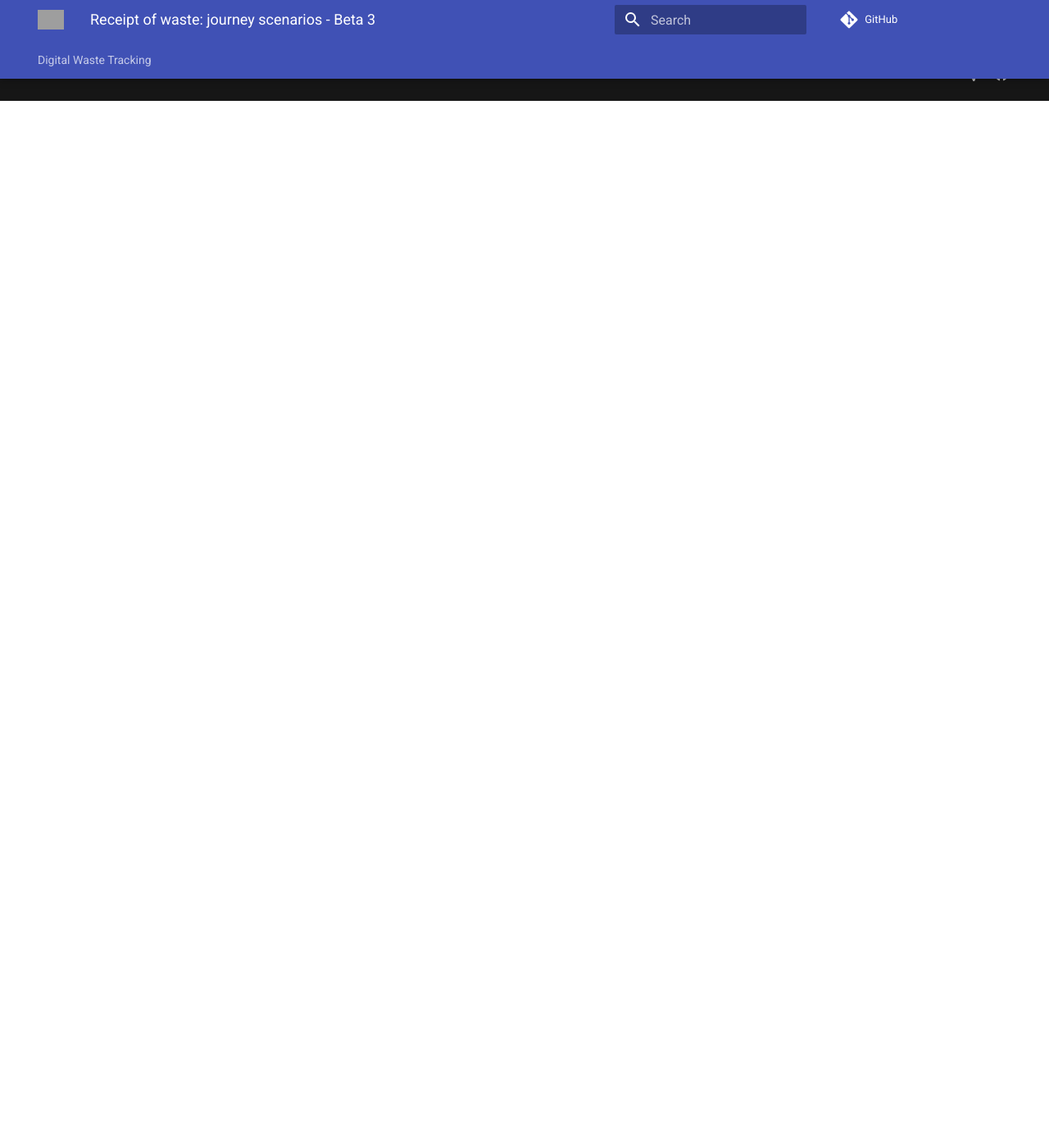
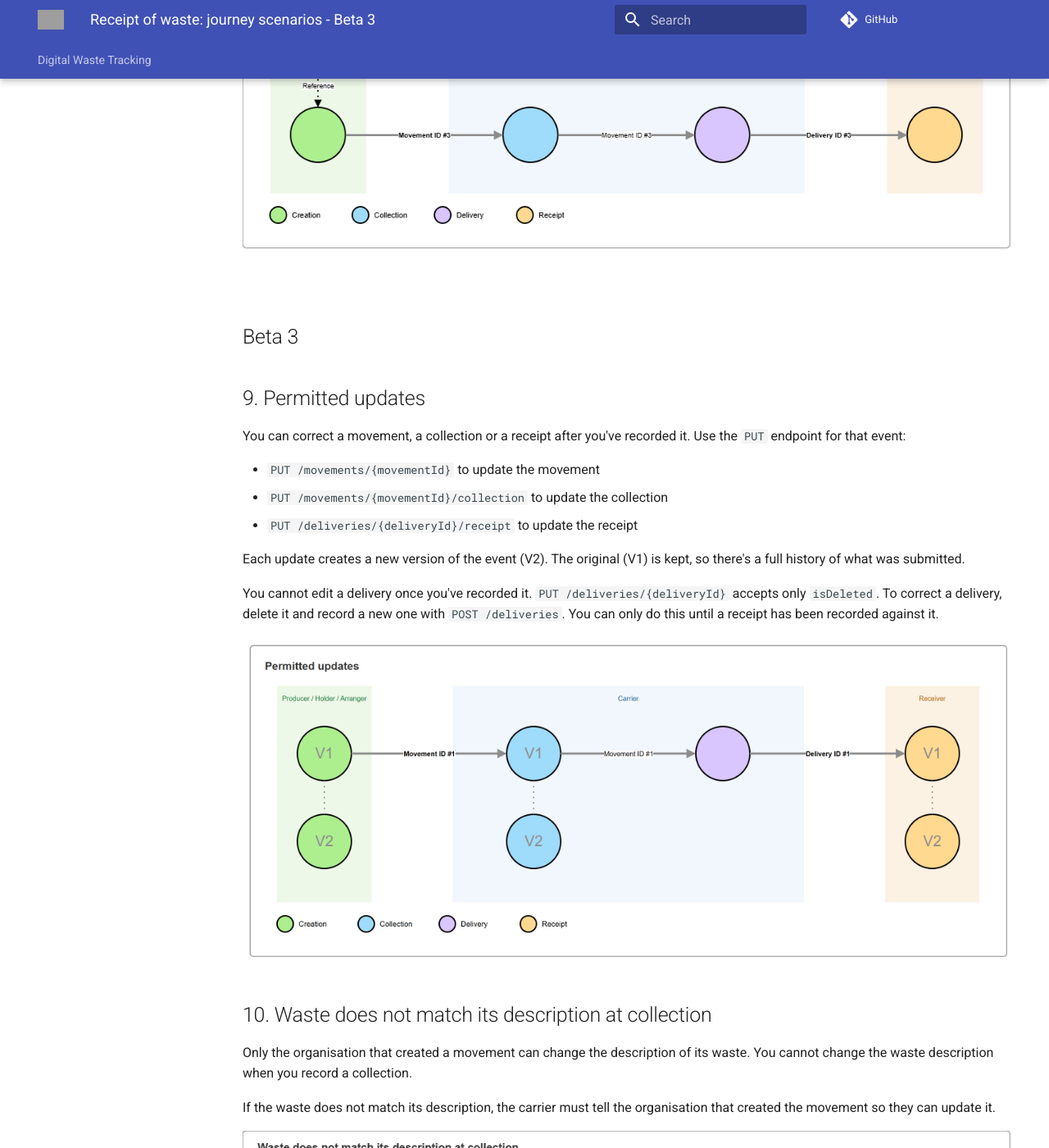
Before and after one commit to DEFRA/digital-waste-tracking-api-site, an MkDocs documentation site: the page built from docs/docs/drafts/journey-scenarios-beta-3.md, in a window 1280 px wide and 1400 px high, scrolled down 4925 px. Shown: the whole window at 82% size. Built offline with MkDocs 1.6.1 and Material for MkDocs 9.7.7, drawn with Linux system fonts in a browser that asks for light colours; comment, search, counter and statistics services are not loaded; the version menu is left out; before the commit the page ends 5048 px from its top, so only the background shows below that; some of the changed text lies outside the part shown; grey boxes are pictures that could not be loaded.

Commit message:
Revise Beta 3 scenarios and update image paths
Updated the number of new journeys in Beta 3 and corrected image paths. Added new scenarios for permitted updates and waste description mismatches.

```diff
--- a/docs/docs/drafts/journey-scenarios-beta-3.md
+++ b/docs/docs/drafts/journey-scenarios-beta-3.md
@@ -15,7 +15,7 @@ A waste movement is made up of 4 events:
 
 You need a valid Movement ID to record a collection or a delivery.
 
-![Single movement](../images/dwt-scenario-01-single-movement.png)
+![Single movement](../../images/dwt-scenario-01-single-movement.png)
 
 ## 2. Several non-hazardous movements delivered together
 
@@ -83,3 +83,30 @@ Some jobs need more than one movement, for example when waste is removed over se
 To link these movements, add the same reference to each one when you create it with `POST /movements`.
 
 ![Linking related movements](../../images/dwt-scenario-08-linking-related-movements.png)
+
+<br>
+
+## Beta 3
+
+## 9. Permitted updates
+
+You can correct a movement, a collection or a receipt after you've recorded it. Use the `PUT` endpoint for that event:
+
+  - `PUT /movements/{movementId}` to update the movement
+  - `PUT /movements/{movementId}/collection` to update the collection
+  - `PUT /deliveries/{deliveryId}/receipt` to update the receipt
+
+Each update creates a new version of the event (V2). The original (V1) is kept, so there's a full history of what was submitted.
+
+You cannot edit a delivery once you've recorded it. `PUT /deliveries/{deliveryId}` accepts only `isDeleted`. To correct a delivery, delete it and record a new one with `POST /deliveries`. You can only do this until a receipt has been recorded against it.
+
+![Permitted updates](../../images/dwt-scenario-09-permitted-updates.png)
+
+
+## 10. Waste does not match its description at collection
+
+Only the organisation that created a movement can change the description of its waste. You cannot change the waste description when you record a collection.
+
+If the waste does not match its description, the carrier must tell the organisation that created the movement so they can update it.
+
+![Waste does not match description](../../images/dwt-scenario-10-waste-does-not-match-description.png)
```
Also changed, not shown: other parts of docs/docs/drafts/journey-scenarios-beta-3.md (+1 -1 lines).
